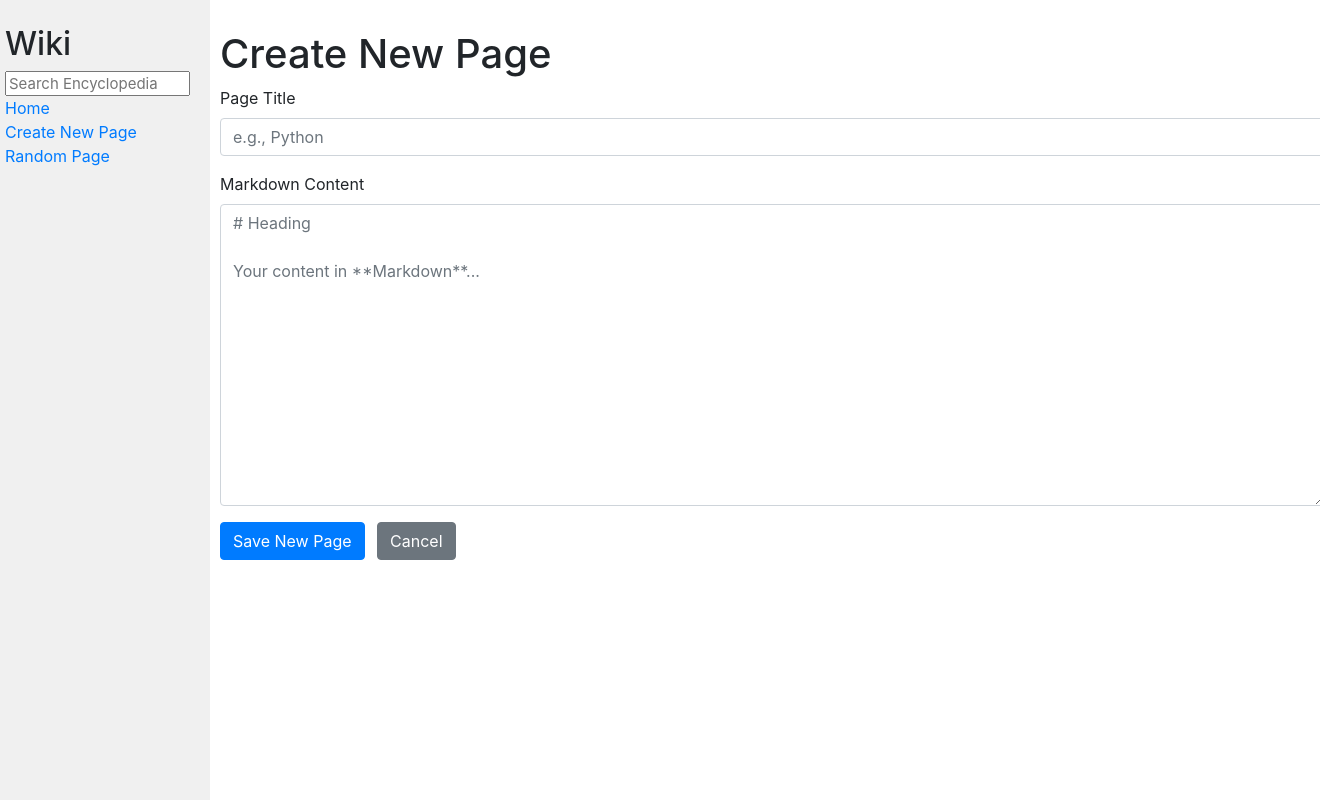
After one commit to tkivuvu/cs50w, a Django app: page /wiki/new/ in a window 1320 px wide; the page is wider, and only the part inside the window is pictured. The commit adds this page. Run offline with Django 3.2, Linux system fonts and the light colour scheme; some libraries are stand-ins or nearby versions.

Commit message:
Add wiki project and repo-wide .gitignore

```diff
--- a/wiki/encyclopedia/templates/encyclopedia/index.html
+++ b/wiki/encyclopedia/templates/encyclopedia/index.html
@@ -9,8 +9,9 @@
 
     <ul>
         {% for entry in entries %}
-            <li>{{ entry }}</li>
+            <li>
+                <a href="{% url 'encyclopedia:entry' entry %}">{{ entry }}</a>
+            </li>
         {% endfor %}
     </ul>
-
 {% endblock %}
--- a/wiki/encyclopedia/templates/encyclopedia/layout.html
+++ b/wiki/encyclopedia/templates/encyclopedia/layout.html
@@ -12,17 +12,17 @@
         <div class="row">
             <div class="sidebar col-lg-2 col-md-3">
                 <h2>Wiki</h2>
-                <form>
-                    <input class="search" type="text" name="q" placeholder="Search Encyclopedia">
+                <form action="{% url 'encyclopedia:search' %}" method="get">
+                    <input autocomplete="off" class="search" type="text" name="q" placeholder="Search Encyclopedia">
                 </form>
                 <div>
-                    <a href="{% url 'index' %}">Home</a>
+                    <a href="{% url 'encyclopedia:index' %}">Home</a>
                 </div>
                 <div>
-                    Create New Page
+                    <a href="{% url 'encyclopedia:new' %}">Create New Page</a>
                 </div>
                 <div>
-                    Random Page
+                    <a href="{% url 'encyclopedia:random' %}">Random Page</a>
                 </div>
                 {% block nav %}
                 {% endblock %}
--- /dev/null
+++ b/wiki/encyclopedia/templates/encyclopedia/new.html
@@ -0,0 +1,35 @@
+{% extends "encyclopedia/layout.html" %}
+
+{% block title %}
+    Create New Page
+{% endblock %}
+
+{% block body %}
+    <h1>Create New Page</h1>
+
+    <form acion="{% url 'encyclopedia:new' %}" method="post">
+        {% csrf_token %}
+        <div class="form-group">
+            <label for="{{ form.title.id_for_label}}">{{ form.title.label }}</label>
+            {{ form.title }}
+            {% if form.title.errors %}
+                <div class="text-danger small mt-1">
+                    {{ form.title.errors|striptags }}
+                </div>
+            {% endif %}
+        </div>
+
+        <div class="form-group">
+            <label for="{{ form.content.id_for_label }}">{{ form.content.label }}</label>
+            {{ form.content }}
+            {% if form.content.errors %}
+                <div class="text-danger small mt-1">
+                    {{ form.content.errors|striptags}}
+                </div>
+            {% endif %}
+        </div>
+
+        <button type="submit" class="btn btn-primary">Save New Page</button>
+        <a href="{% url 'encyclopedia:index' %}" class="btn btn-secondary ml-2">Cancel</a>
+    </form>
+{% endblock %}
--- a/wiki/encyclopedia/urls.py
+++ b/wiki/encyclopedia/urls.py
@@ -2,6 +2,14 @@ from django.urls import path
 
 from . import views
 
+app_name = "encyclopedia"
+
 urlpatterns = [
-    path("", views.index, name="index")
+    path("", views.index, name="index"),
+    path("new/", views.new_page, name="new"),
+    path("search/", views.search, name="search"),
+    path("random/", views.random_page, name="random"),
+    path("<str:title>/", views.entry, name="entry"),
+    path("<str:title>/edit/", views.edit_page, name="edit"),
+
 ]
--- a/wiki/encyclopedia/views.py
+++ b/wiki/encyclopedia/views.py
@@ -1,9 +1,135 @@
-from django.shortcuts import render
+import markdown2
+import random
+from django import forms
+from django.http import Http404
+from django.shortcuts import render, redirect
+from django.urls import reverse
 
 from . import util
+
+
+class NewEntryForm(forms.Form):
+    title = forms.CharField(
+        label="Page Title",
+        max_length=100,
+        widget=forms.TextInput(attrs={"class": "form-control", "placeholder": "e.g., Python"}))
+    content = forms.CharField(
+        label="Markdown Content",
+        widget=forms.Textarea(attrs={"class":"form-control", "rows":12, "placeholder": "# Heading\n\nYour content in **Markdown**..."}))
+
+class EditEntryForm(forms.Form):
+    content = forms.CharField(
+        label="Markdown Content",
+        widget=forms.Textarea(attrs={"class": "form-control", "rows":12})
+    )
 
 
 def index(request):
     return render(request, "encyclopedia/index.html", {
         "entries": util.list_entries()
     })
+
+
+def entry(request, title):
+    for name in util.list_entries():
+        if name.lower() == title.lower():
+            title = name
+            break
+    else:
+        return render(
+            request,
+            "encyclopedia/error.html",
+            {"title": title, "message": "The entry provided was not found."},
+            status=404
+        )
+    md_content = util.get_entry(title)
+    if md_content is None:
+        return render(
+            request,
+            "encyclopedia/error.html",
+            {"title": title, "message": "The entry provided was not found."},
+            status=404
+        )
+    html_content = markdown2.markdown(md_content, extras=[
+        "strike"
+    ])
+    return render(
+        request,
+        "encyclopedia/entry.html",
+        {"title": title, "content": html_content}
+    )
+
+
+def search(request):
+    query = request.GET.get("q", "").strip()
+    if not query:
+        return render(
+            request,
+            "encyclopedia/error.html",
+            {"title": "Search Error", "message": "No query was provided."}
+        )
+
+    entries = util.list_entries()
+
+    for name in entries:
+        if name.lower() == query.lower():
+            return redirect(reverse("encyclopedia:entry", args=[name]))
+
+    results = [name for name in entries if query.lower() in name.lower()]
+
+    return render(
+            request,
+            "encyclopedia/search.html",
+            {"query": query, "results": results}
+        )
+
+
+def new_page(request):
+    if request.method == "POST":
+        form = NewEntryForm(request.POST)
+        if form.is_valid():
+            title = form.cleaned_data["title"].strip()
+            content = form.cleaned_data["content"]
+
+            existing_titles = util.list_entries()
+            if any(title.casefold() == e.casefold() for e in existing_titles):
+                form.add_error("title", "An entry with this title already exists")
+                return render(request, "encyclopedia/new.html", {"form": form})
+            util.save_entry(title, content)
+            return redirect(reverse("encyclopedia:entry", args=[title]))
+        else:
+            return render(request, "encyclopedia/new.html", {"form":form})
+    else:
+        return render(request, "encyclopedia/new.html", {"form": NewEntryForm()})
+
+
+def edit_page(request, title):
+    existing_title = util.get_entry(title)
+    if existing_title is None:
+        raise Http404("The entry was not found.")
+
+    if request.method == "POST":
+        form = EditEntryForm(request.POST)
+        if form.is_valid():
+            content = form.cleaned_data["content"]
+            util.save_entry(title, content)
+            return redirect(reverse("encyclopedia:entry", args=[title]))
+    else:
+        form = EditEntryForm(initial={"content":existing_title})
+
+    return render(request, "encyclopedia/edit.html", {
+        "title": title,
+        "form":form
+    })
+
+
+def random_page(request):
+    existing_entries = util.list_entries()
+    if not existing_entries:
+        return render(
+            request, "encyclopedia/index.html",{
+                "entries": [],
+                "message": "There are no entries yet please create one to start."
+            })
+    existing_titles = random.choice(existing_entries)
+    return redirect(reverse("encyclopedia:entry", args=[existing_titles]))
--- a/wiki/wiki/settings.py
+++ b/wiki/wiki/settings.py
@@ -27,6 +27,7 @@ DEBUG = True
 
 ALLOWED_HOSTS = []
 
+CSRF_TRUSTED_ORIGINS = ['https://humble-funicular-jjj7657g4j5j3pgv4-8080.app.github.dev/']
 
 # Application definition
 
--- a/wiki/wiki/urls.py
+++ b/wiki/wiki/urls.py
@@ -18,5 +18,5 @@ from django.urls import include, path
 
 urlpatterns = [
     path('admin/', admin.site.urls),
-    path('', include("encyclopedia.urls"))
+    path('wiki/', include("encyclopedia.urls"))
 ]
```
Also changed, not shown: wiki/encyclopedia/templates/encyclopedia/edit.html (added, +29 -0 lines), wiki/encyclopedia/templates/encyclopedia/entry.html (added, +20 -0 lines), wiki/encyclopedia/templates/encyclopedia/error.html (added, +14 -0 lines), wiki/encyclopedia/templates/encyclopedia/search.html (added, +20 -0 lines), wiki/entries/Example 2.md (added, +9 -0 lines), wiki/entries/Example for a page.md (added, +3 -0 lines), wiki/entries/Random.md (added, +3 -0 lines), wiki/requirements.txt (added, +71 -0 lines), 1 other file.
